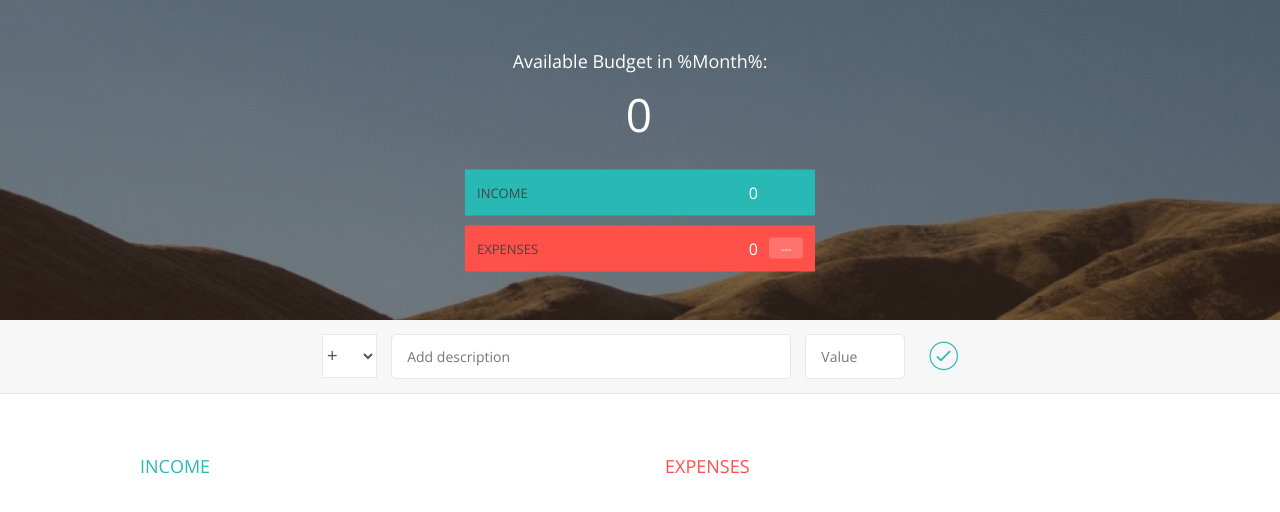
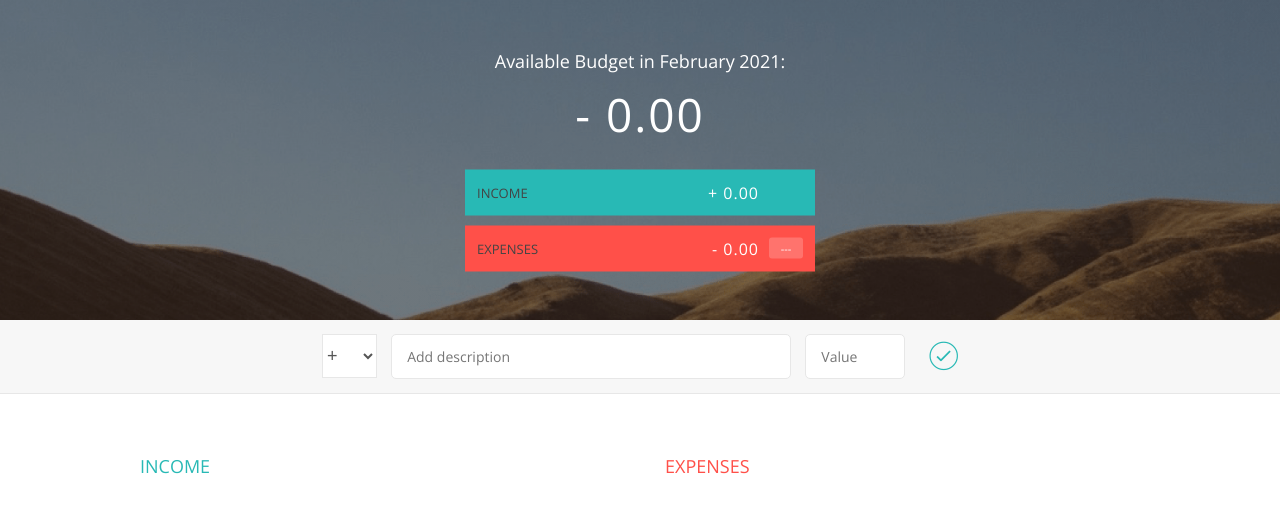
Before and after one commit to crisamdegracia/Javascript-Vanilla-Beginner-to-Advance, a plain HTML site: page complete-javascript-course-1/complete-javascript-course-1/6-budgety/starter/index.html in a window 1280 px wide. Drawn offline with nearby package versions, Linux system fonts and the light colour scheme.

Commit message:
f6v28:  BUDGETY PROJECT FINALLY DONE!

```diff
--- a/complete-javascript-course-1/complete-javascript-course-1/6-budgety/starter/app.js
+++ b/complete-javascript-course-1/complete-javascript-course-1/6-budgety/starter/app.js
@@ -312,10 +312,31 @@ return {
 24. f6v25 - Formatting our Budget Numbers String Manipulation
   - How to use different string methods to manipulate strings
  24a. we create formatNumber() in UIController()
-  Math.abs() - absolute number
+  Math.abs() - absolute number - absolute simply removes the sign of the number
 	.toFixed() - a method of number prototype
 		- becoz string number also have methods
+  24b. int = int.substr(0, int.length -3 ) + ',' + int.substr(int.length - 3, int.length )
+	 - that is WTF
+	 - newHTML = newHTML.replace("%value%",this.formatNumber obj.value);
+  24c. we wil also change the UI in the TOP
+ 	document.querySelector(DOMstring.budgetLabel).textContent = formatNumber(obj.budget, type) ;
+	document.querySelector(DOMstring.incomeLabel).textContent = formatNumber(obj.totalInc, 'inc' );
+	document.querySelector(DOMstring.expenseLabel).textContent = formatNumber(obj.totalExp, 'exp');
 
+25. f6v26 Displaying the current Month and YEar
+  - How to get current data by using the Date object constructor
+  25a. we create displayMonth() on CtrlBudget()
+  25b. we create DOMString dateLabel
+  25c every new Date() constructor has getFulYear and just check it.
+
+26. f6v27 - Finishing Touches Improving the UX
+	- when to Use Change Events
+
+	- created eventListener('change' , ) in controller()
+	- then created the function changedType() in UIController
+	- then we change the position of
+
+	ALL DONE!
 	*/
 
 var budgetController = (function () {
@@ -328,17 +349,17 @@ var budgetController = (function () {
 		this.percentage = -1;
 	};
 
-	Expense.prototype.calcPercentage = function(totalIncome){
-		if(totalIncome > 0 ) {
-			this.percentage = Math.round( (this.value / totalIncome ) * 100 );
+	Expense.prototype.calcPercentage = function (totalIncome) {
+		if (totalIncome > 0) {
+			this.percentage = Math.round((this.value / totalIncome) * 100);
 		} else {
 			this.percentage = -1;
 		}
 	};
 
-	Expense.prototype.getPercentage = function(){
+	Expense.prototype.getPercentage = function () {
 		return this.percentage;
-	}
+	};
 
 	// function constructor
 	var Income = function (id, description, value) {
@@ -402,7 +423,7 @@ var budgetController = (function () {
 		},
 
 		//to be called by budgetController
-		deleteItem : function(type, id){
+		deleteItem: function (type, id) {
 			var ids, index;
 			// id = 6
 			//data.allItems[type][id]
@@ -411,8 +432,8 @@ var budgetController = (function () {
 
 			//diferrence of map and foreach - map returns a brandnew array
 
-		 ids = data.allItems[type].map(function(current){
-			return current.id
+			ids = data.allItems[type].map(function (current) {
+				return current.id;
 			});
 
 			//after executing the map() we wud endup with this array ids = [1, 2, 3, 6, 8];
@@ -420,20 +441,14 @@ var budgetController = (function () {
 			index = ids.indexOf(id);
 
 			//will delete
-		if(index !== -1 ){
-
+			if (index !== -1) {
 				//while slice - use to create a copy
 				//splice - to remove elements
 				//1st arg, when we start deleting
 				//2nd the number of elements we want to delete
 				data.allItems[type].splice(index, 1);
 			}
-
-
-
 		},
-
-
 
 		//calculate the sum of all income and expenses
 		// total income and total expenses
@@ -457,7 +472,7 @@ var budgetController = (function () {
 			//Expense = 100 and income 200, spent 50% = 100/200 = 0.5 * 100
 		},
 
-		calculatePercentages: function(){
+		calculatePercentages: function () {
 			/* how wud it work
 			a=20, b=10, c=40 | income = 100 | a=20%/100 = 20% | b=10/100=10% | c=40/100= 40%
 			*/
@@ -466,22 +481,20 @@ var budgetController = (function () {
 			//what we want to happen to each element
 			//what we want to happen to each is to call the calcPercentage method
 			// this will calculate percentage for each and every expense that we have in our project
-			data.allItems.exp.forEach(function(cur){
+			data.allItems.exp.forEach(function (cur) {
 				cur.calcPercentage(data.totals.inc);
 			});
-
 		},
 		//we need to loop over all of our expenses
 		// map returns something and stores it in a variable while forEach does not
-		getPercentages: function(){
-
-
-			var allPerc = data.allItems.exp.map(function(cur){ //imagin daw we have 5 arrays in exp or in our expenses array
+		getPercentages: function () {
+			var allPerc = data.allItems.exp.map(function (cur) {
+				//imagin daw we have 5 arrays in exp or in our expenses array
 				//it will return what we stored in allPerc variable
-				return cur.getPercentage();  // so this daw we get called 5 times /for each of the element
+				return cur.getPercentage(); // so this daw we get called 5 times /for each of the element
 
 				//return it then store it daw
-			})
+			});
 
 			return allPerc;
 		},
@@ -513,8 +526,59 @@ var UIController = (function () {
 		expenseLabel: ".budget__expenses--value",
 		percentageLabel: ".budget__expenses--percentage",
 		container: ".container",
-		expensePercLabel: ".item__percentage"
+		expensePercLabel: ".item__percentage",
+		dateLabel: ".budget__title--month",
 	};
+	//lahat ng nasa return is public function
+	//kaya nasa labas ng return to is kasi private function
+	//if expense we want to prepen minus sign, if income plus sign
+	var formatNumber = function (num, type) {
+		var numSplit, int, dec, type;
+		/*
++ or - before number
+exactly 2 decimal points
+comma separating the thousands
+
+example. -> 2310.4567 -> + 2,310.46 -  we give comma and round them
+		- 2000 -> 2,000.00
+		Math.abs - Math absolute - removes the sign of the number
+		*/
+		num = Math.abs(num);
+		//toFixed(2) - example  - (2).toFixed(2) -->> 2.00
+		num = num.toFixed(2);
+
+		//then split 2.00 - >> [2, 00]
+		numSplit = num.split(".");
+		//now we store them separately
+		int = numSplit[0];
+
+		//to add a comma if we have a thousand
+		if (int.length > 3) {
+			//1st arg wher we want to start, 2nd how many character we want
+			//(0,1) gives us the 1st part of the number
+			int =
+				int.substr(0, int.length - 3) +
+				"," +
+				int.substr(int.length - 3, 3); //input 2310, output 2,310
+		}
+		dec = numSplit[1];
+
+		// if the type is exp else inc then output the sign, int + decimals
+		return (type === "exp" ? "-" : "+") + " " + int + "." + dec;
+	};
+
+
+
+		//we will create our own forEach()
+		var nodeListForEach = function (list, callback) {
+			for (var i = 0; i < list.length; i++) {
+				//when we call nodeListForEach(), we will pass a callback function into it
+				//the callback function parameter is the nodeListForEach we created
+
+				callback(list[i], i);
+			}
+		};
+
 
 	return {
 		getInput: function () {
@@ -546,13 +610,13 @@ var UIController = (function () {
 					'<div class="item clearfix" id="exp-%id%"><div class="item__description">%description%</div><div class="right clearfix"><div class="item__value">%value%</div><div class="item__percentage">21%</div><div class="item__delete"><button class="item__delete--btn"><i class="ion-ios-close-outline"></i></button></div></div></div>';
 			}
 
-
 			//Replace placeholder text with actual data
 			// replace('what data to be replace' , 'the data to insert')
 			// sa 2nd newHTML na, kasi ung una na html napalitan na don dun value, so it doesnt exist na. so newHTML na sya GETS?
 			newHTML = html.replace("%id%", obj.id);
 			newHTML = newHTML.replace("%description%", obj.description);
-			newHTML = newHTML.replace("%value%", obj.value);
+			newHTML = newHTML.replace("%value%", formatNumber(obj.value, type)); // pinalitan sa f6v25 16: 30
+			// now when we hit the job.value with the type. they will be formated
 
 			// Insert the HTML into the DOM
 			// search how to use insertAdjacentHTML();
@@ -564,15 +628,13 @@ var UIController = (function () {
 				.insertAdjacentHTML("beforeend", newHTML);
 		},
 
-		deleteListItem: function(selectorID){
+		deleteListItem: function (selectorID) {
 			//to remove child method so we must know the parent element
 			// document.getElementById(selectorID).parentNode.removeChild();
 
 			var el = document.getElementById(selectorID);
 
 			el.parentNode.removeChild(el);
-
-
 		},
 
 		clearFields: function () {
@@ -603,77 +665,78 @@ var UIController = (function () {
 			fieldsArr[0].focus();
 		},
 
-
-		displayBudget: function(obj){
+		displayBudget: function (obj) {
+			obj.budget > 0 ? (type = "inc") : (type = "exp");
 
 			//hindi daw ung HTML papalitan, ung content lang
-			document.querySelector(DOMstring.budgetLabel).textContent = obj.budget;
-			document.querySelector(DOMstring.incomeLabel).textContent = obj.totalInc;
-			document.querySelector(DOMstring.expenseLabel).textContent = obj.totalExp;
+			document.querySelector(
+				DOMstring.budgetLabel
+			).textContent = formatNumber(obj.budget, type);
+			document.querySelector(
+				DOMstring.incomeLabel
+			).textContent = formatNumber(obj.totalInc, "inc");
+			document.querySelector(
+				DOMstring.expenseLabel
+			).textContent = formatNumber(obj.totalExp, "exp");
 			// document.querySelector(DOMstring.percentageLabel).textContent = obj.percentage;
 
-
-
-			if(obj.percentage > 0 ){
-				document.querySelector(DOMstring.percentageLabel).textContent = obj.percentage + '%';
+			if (obj.percentage > 0) {
+				document.querySelector(DOMstring.percentageLabel).textContent =
+					obj.percentage + "%";
 			} else {
-				document.querySelector(DOMstring.percentageLabel).textContent = '---';
-
+				document.querySelector(DOMstring.percentageLabel).textContent =
+					"---";
 			}
 		},
 
-
-		displayPercentages: function(percentages){
+		displayPercentages: function (percentages) {
 			var fields = document.querySelectorAll(DOMstring.expensePercLabel);
 
-			//we will create our own forEach()
-			var nodeListForEach = function(list, callback){
-				for(var i=0; i < list.length; i++ ){
 
-					//when we call nodeListForEach(), we will pass a callback function into it
-					//the callback function parameter is the nodeListForEach we created
+			nodeListForEach(fields, function (current, index) {
+				if (percentages[index] > 0) {
+					current.textContent = percentages[index] + "%";
+				} else {
+					current.textContent = "----";
+				}
+			});
+		},
 
-					callback(list[i], i);
-				}
-			};
+		displayMonth: function () {
+			var now, month, year;
 
-			nodeListForEach(fields, function(current, index ){
+			now = new Date();
+			months = [
+				"January",
+				"February",
+				"March",
+				"April",
+				"May",
+				"June",
+				"July",
+				"August",
+				"Septembe",
+				"November",
+				"December",
+			];
+			month = now.getMonth();
+			year = now.getFullYear();
+			document.querySelector(DOMstring.dateLabel).textContent =
+				months[month] + " " + year;
+		},
 
-				if(percentages[index] > 0 ){
+		changedType: function () {
+			var fields = document.querySelectorAll(
+				DOMstring.inputType+ ',' +
+				DOMstring.inputDescription + ',' +
+				DOMstring.inputValue);
 
-					current.textContent = percentages[index] + '%';
-				} else {
 
-					current.textContent = '----';
-
-				}
-
+				nodeListForEach(fields, function(cur){
+					cur.classList.toggle('red-focus');
 				});
 
-		},
-
-		//if expense we want to prepen minus sign, if income plus sign
-		formatNumber: function(num, type){
-			var numSplit;
-/*
-+ or - before number
-exactly 2 decimal points
-comma separating the thousands
-
-example. -> 2310.4567 -> + 2,310.46 -  we give comma and round them
-			- 2000 -> 2,000.00
-			Math.abs - Math absolute - removes the sign of the number
-			*/
-			num = Math.abs();
-			//toFixed(2) - example  - (2).toFixed(2) -->> 2.00
-			num = num.toFixed(2);
-
-			numSplit = num.split('.');
-
-			int = numSplit[0]
-
-			dec = numSplit[1]
-
+				document.querySelector(DOMstring.inputBtn).classList.toggle('red')
 		},
 
 		//we also made public the DOMstring which has the values of value,description, and type
@@ -704,7 +767,13 @@ var controller = (function (budgetCtrl, UICtrl) {
 			}
 		});
 
-		document.querySelector(DOM.container).addEventListener('click', ctrlDeleteItem)
+		document
+			.querySelector(DOM.container)
+			.addEventListener("click", ctrlDeleteItem);
+
+		document
+			.querySelector(DOM.inputType)
+			.addEventListener("change", UICtrl.changedType);
 	};
 
 	var updateBudget = function () {
@@ -718,8 +787,7 @@ var controller = (function (budgetCtrl, UICtrl) {
 		UICtrl.displayBudget(budget);
 	};
 
-	var updatePercentages = function(){
-
+	var updatePercentages = function () {
 		//1. Calculate percentages
 		budgetCtrl.calculatePercentages();
 		//2. Read percentages from the budget controller
@@ -766,27 +834,24 @@ var controller = (function (budgetCtrl, UICtrl) {
 		}
 	};
 
-	var  ctrlDeleteItem = function(event){
+	var ctrlDeleteItem = function (event) {
 		var itemID, splitID, type, ID;
 
 		itemID = event.target.parentNode.parentNode.parentNode.parentNode.id;
 
-		if(itemID){
+		if (itemID) {
 			//inc-1
 			// then it will be splited like this (   ['inc', '1']  )
-				splitID = itemID.split('-');
+			splitID = itemID.split("-");
 			//eto ung na split sa splitID nilagay sa variable
 			type = splitID[0]; // inc or exp
 			ID = parseInt(splitID[1]);
 
-
 			//1. delete item from the data structure
 			budgetCtrl.deleteItem(type, ID);
 
-
 			//2. then delete from the UI
 			UICtrl.deleteListItem(itemID);
-
 
 			//3. update and show the new budget
 			updateBudget();
@@ -796,6 +861,9 @@ var controller = (function (budgetCtrl, UICtrl) {
 	return {
 		init: function () {
 			console.log("Application has started");
+
+			UICtrl.displayMonth();
+
 			//we want everything to reset to zero
 			// pass the object and change the value to zero
 			// percentage is same as the value above
@@ -804,10 +872,6 @@ var controller = (function (budgetCtrl, UICtrl) {
 				totalInc: 0,
 				totalExp: 0,
 				percentage: -1,
-
-
-
-
 			});
 			setupEventListeners();
 
```
Also changed, not shown: js-1-course-guide.html (+13 -0 lines), course-guide-assets/img/js-img-10.jpg (added), course-guide-assets/img/js-img-11.jpg (added). Lines whose indentation alone changed are shown as unchanged.
